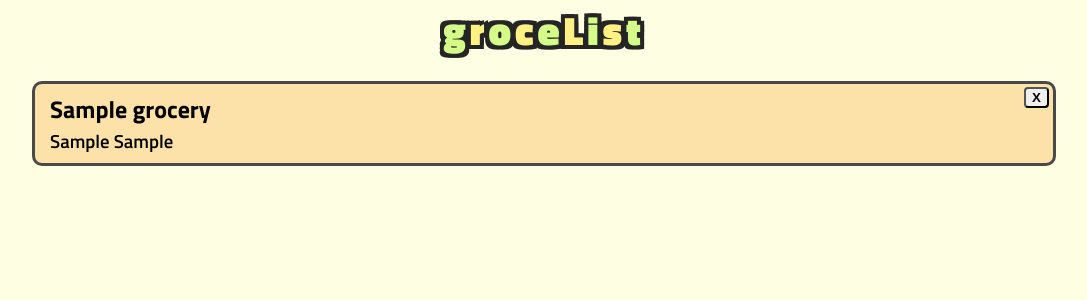
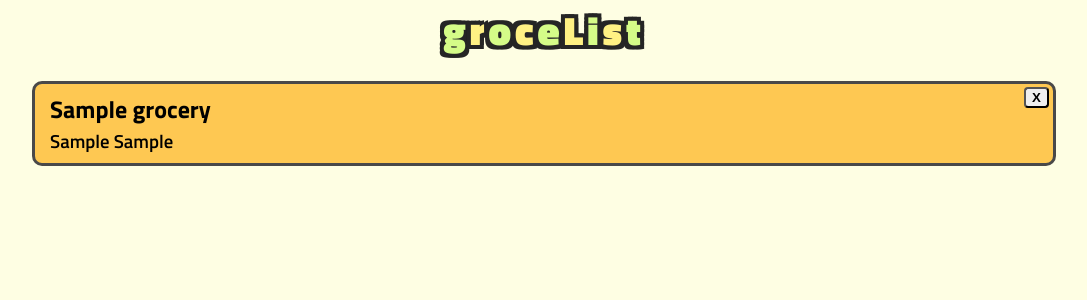
Before and after one commit to Tuckerchaisit/groceList, a Flask app: page / in a window 1280 px wide, with the pointer over the restyled element. Shown: the part 50-350 px from the top of the page, without its empty margins (96-1183 px from the left). Run offline with Flask 2, Linux system fonts and the light colour scheme; a user stored in the database is signed in; tables that the repository leaves empty hold one stand-in row (values such as "Sample post").

Commit message:
add hover effect to card

```diff
--- a/myapp/static/css/base.css
+++ b/myapp/static/css/base.css
@@ -225,7 +225,9 @@ input#name{
   margin: 20px auto;
   border:#494949 3px solid;
   border-radius: 10px;
-
+}
+.grocery-ctn:hover{
+  background-color: rgb(254, 200, 82);
 }
 
 .card-info{
```
